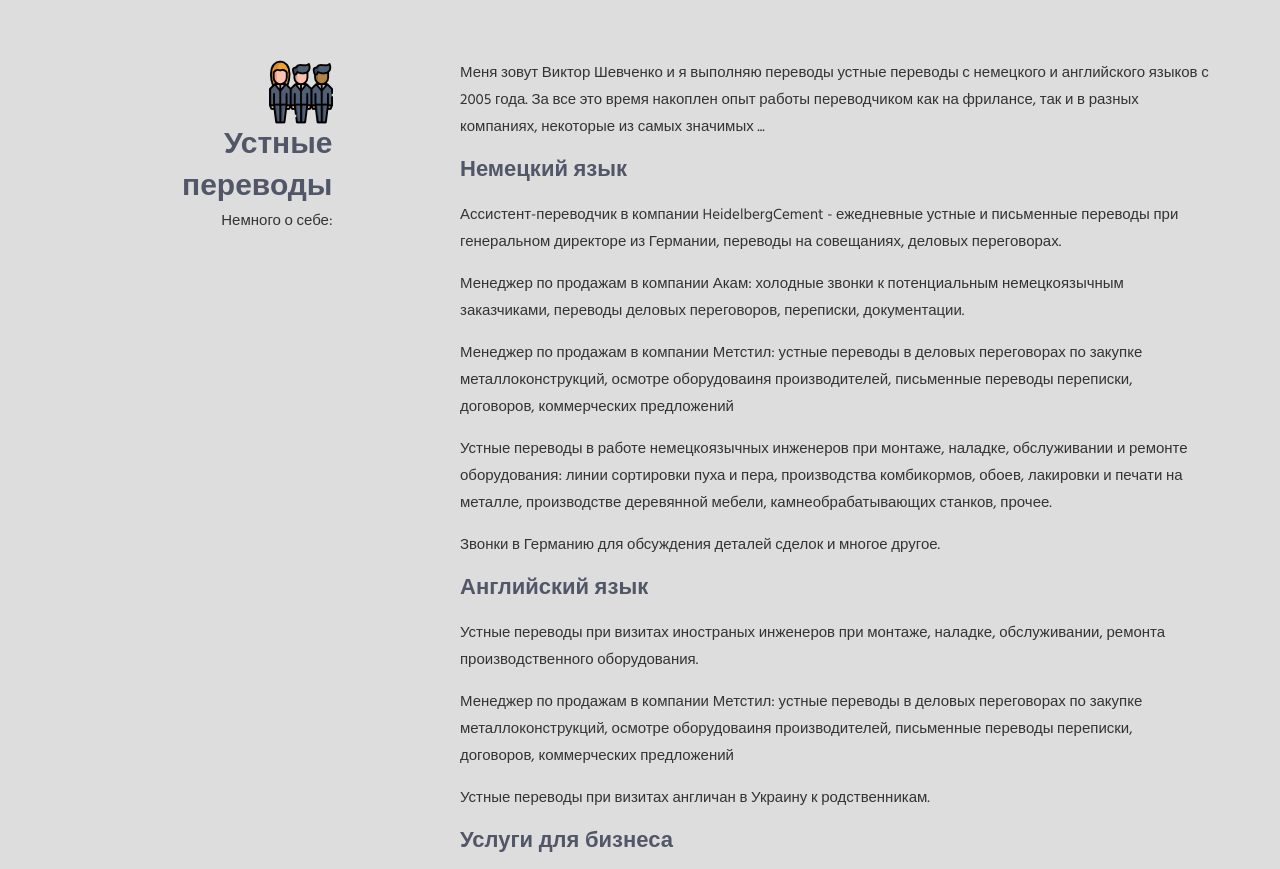
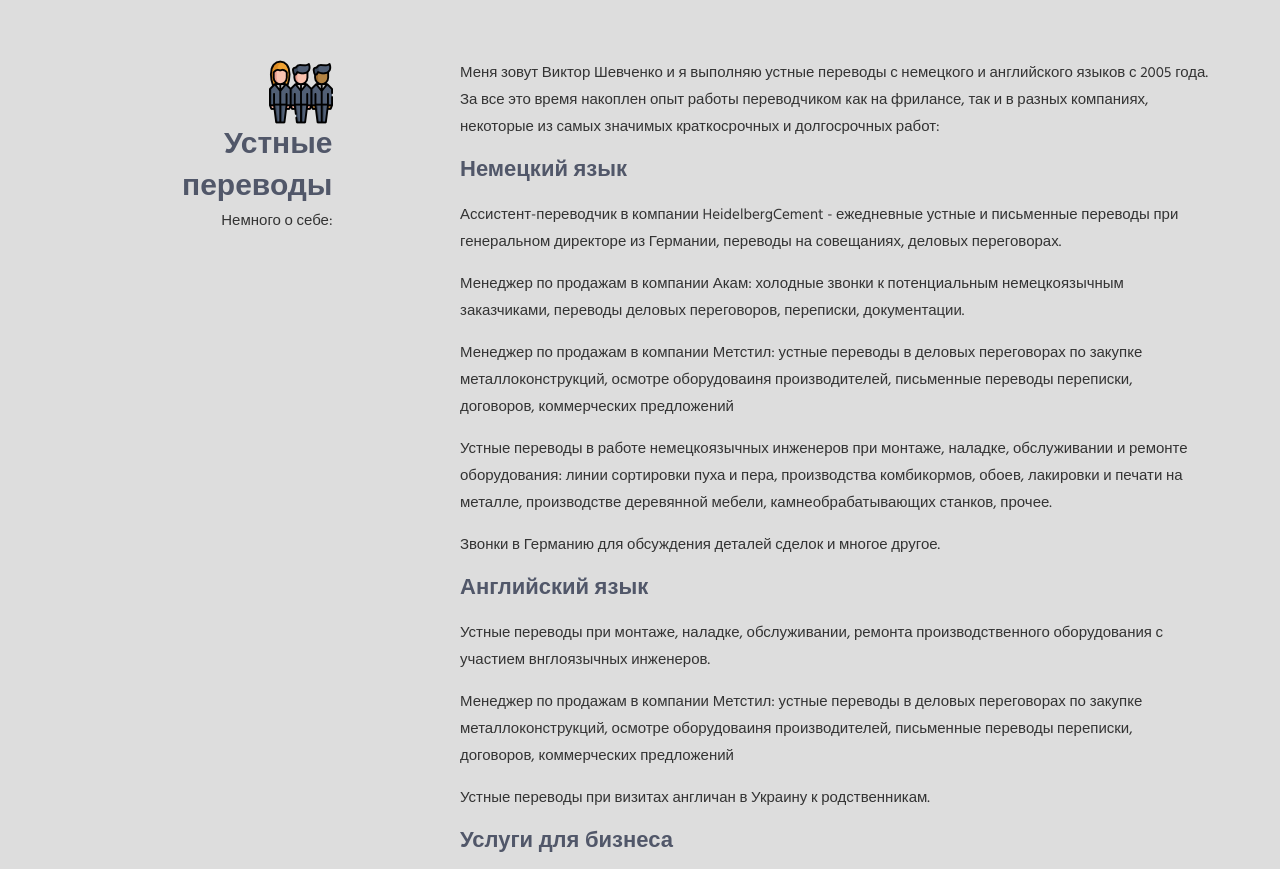
Before and after one commit to pereklad056/pereklad056, a plain HTML site: page index.html in a window 1280 px wide. Shown: the part 593-1462 px from the top of the page. Drawn offline with nearby package versions, Linux system fonts and the light colour scheme.

Commit message:
Update index.html

```diff
--- a/index.html
+++ b/index.html
@@ -110,7 +110,7 @@
                     </div>
                     <div class="col-sm-8 col-sm-offset-1">
                         <div class="margin-b-0">
-                            <p>Меня зовут Виктор Шевченко и я выполняю переводы устные переводы с немецкого и английского языков с 2005 года. За все это время накоплен опыт работы переводчиком как на фрилансе, так и в разных компаниях, некоторые из самых значимых  ...  </p>
+                            <p>Меня зовут Виктор Шевченко и я выполняю устные переводы с немецкого и английского языков с 2005 года. За все это время накоплен опыт работы переводчиком как на фрилансе, так и в разных компаниях, некоторые из самых значимых краткосрочных и долгосрочных работ:</p>
 
                             <h3>Немецкий язык</h3>
                             <p>Ассистент-переводчик в компании HeidelbergCement - ежедневные устные и письменные переводы при генеральном директоре из Германии, переводы на совещаниях, деловых переговорах.</p>
@@ -120,7 +120,7 @@
                             <p>Звонки в Германию для обсуждения деталей сделок и многое другое.</p>
 
                             <h3>Английский язык</h3>
-                            <p>Устные переводы при визитах иностраных инженеров при монтаже, наладке, обслуживании, ремонта производственного оборудования.</p>
+                            <p>Устные переводы при монтаже, наладке, обслуживании, ремонта производственного оборудования с участием внглоязычных инженеров.</p>
                             <p>Менеджер по продажам в компании Метстил: устные переводы в деловых переговорах по закупке металлоконструкций, осмотре оборудоваиня производителей, письменные переводы переписки, договоров, коммерческих предложений</p>
                             <p>Устные переводы при визитах англичан в Украину к родственникам.</p>
 
```
